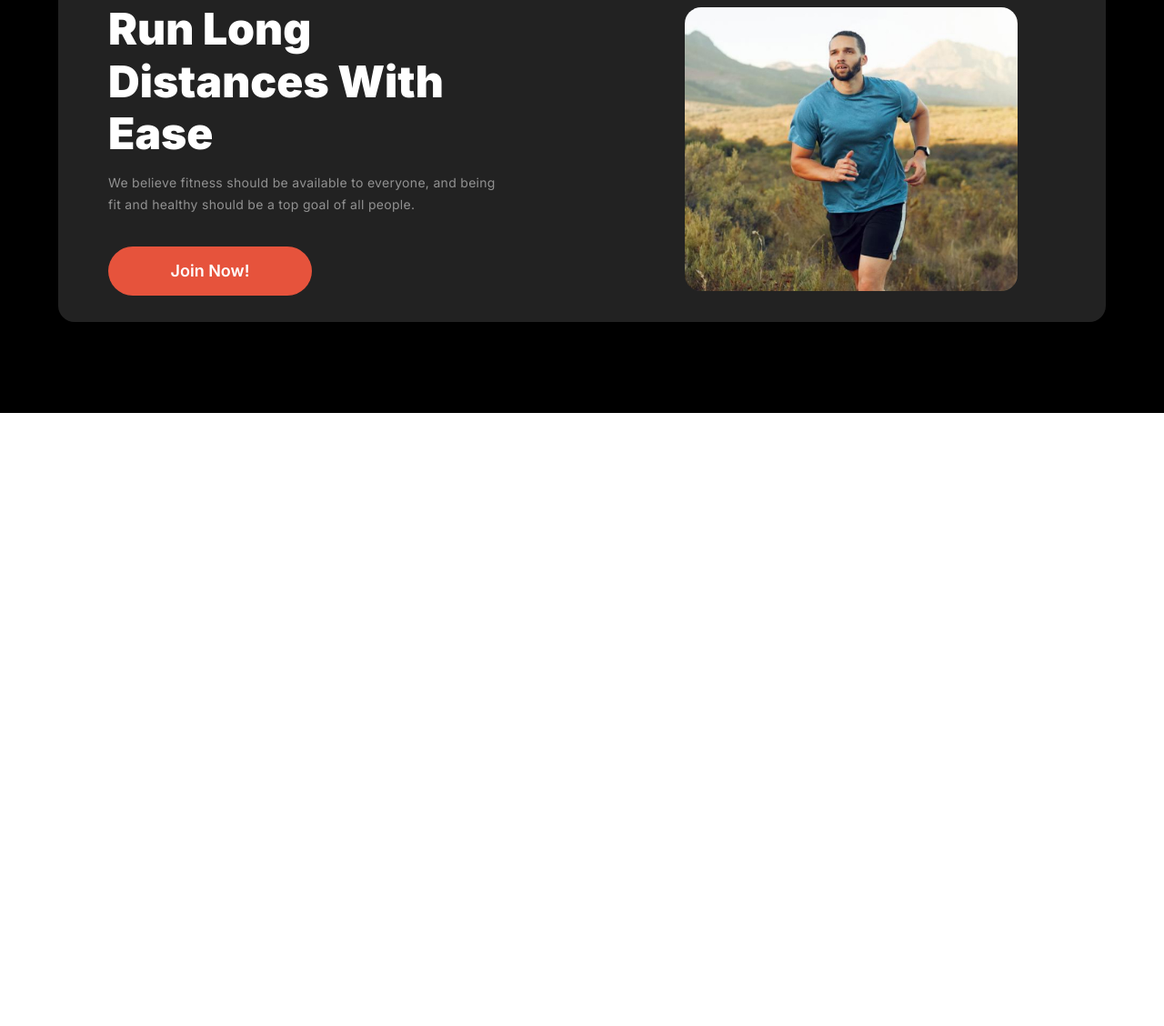
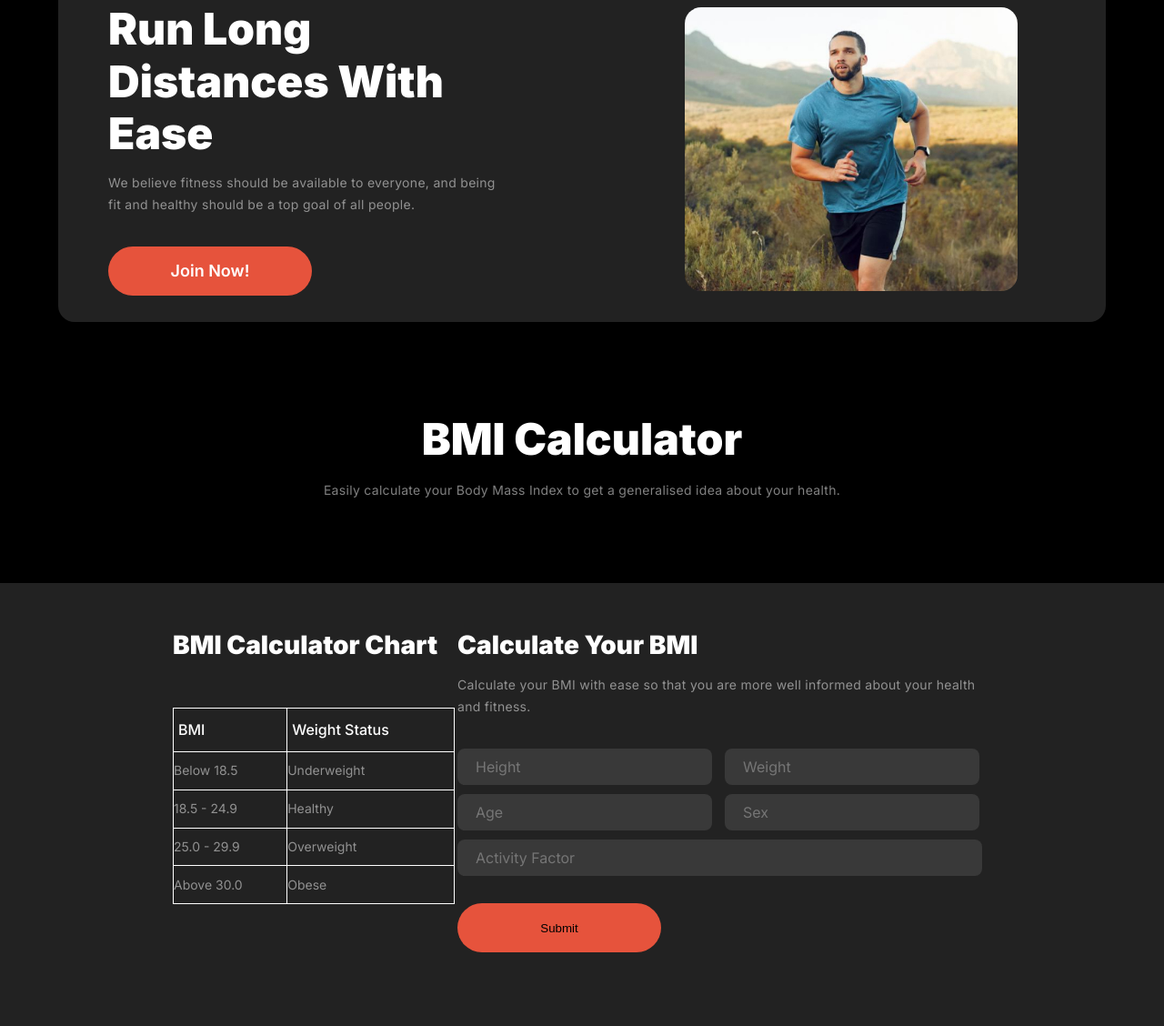
Before and after one commit to RafatH0ssain/WorkWave-Website, a plain HTML site: page index.html in a window 1280 px wide. Shown: the part 1379-2507 px from the top of the page at 91% size. Before the commit the page ends 1833 px from the top, so only its background shows below. Drawn offline with Linux system fonts and the light colour scheme; a web font is replaced by a local one.

Commit message:
added banner 4

```diff
--- a/index.html
+++ b/index.html
@@ -90,5 +90,52 @@
             </div>
         </div>
     </div>
+    <div class="banner-4">
+        <div class="banner-4-text">
+            <h5>BMI Calculator</h5>
+            <p>Easily calculate your Body Mass Index to get a generalised idea about your health.</p>
+        </div>
+        <div class="bmi-box">
+            <div class="bmi-box-left">
+                <h6>BMI Calculator Chart</h6>
+                <table>
+                    <tr>
+                        <th>BMI</th>
+                        <th>Weight Status</th>
+                    </tr>
+                    <tr>
+                        <td>Below 18.5</td>
+                        <td>Underweight</td>
+                    </tr>
+                    <tr>
+                        <td>18.5 - 24.9</td>
+                        <td>Healthy</td>
+                    </tr>
+                    <tr>
+                        <td>25.0 - 29.9</td>
+                        <td>Overweight</td>
+                    </tr>
+                    <tr>
+                        <td>Above 30.0</td>
+                        <td>Obese</td>
+                    </tr>
+                </table>
+            </div>
+            <div class="bmi-box-right">
+                <h6>Calculate Your BMI</h6>
+                <p>Calculate your BMI with ease so that you are more well informed about your health and fitness.</p>
+                <div class="bmi-form">
+                    <form action="">
+                        <input type="Height" name="" id="" placeholder="Height">
+                        <input type="Weight" name="" id="" placeholder="Weight">
+                        <input type="Age" name="" id="" placeholder="Age">
+                        <input type="Sex" name="" id="" placeholder="Sex">
+                        <input type="Activity" name="" id="" placeholder="Activity Factor">
+                        <input class="submit-button" type="submit" value="Submit">
+                    </form>
+                </div>
+            </div>
+        </div>
+    </div>
 
 </body>
--- a/style.css
+++ b/style.css
@@ -368,3 +368,155 @@ header h1 {
     height: 312px;
     border-radius: 18px;
 }
+
+/*Banner 4 CSS*/
+.banner-4 {
+    width: 100%;
+    display: block;
+    background: black;
+}
+
+.banner-4-text {
+    width: 60%;
+    align-items: center;
+    justify-content: center;
+}
+
+.banner-4-text h5 {
+    color: rgb(255, 255, 255);
+    font-family: Inter;
+    font-size: 48px;
+    font-weight: 900;
+    line-height: 120%;
+    letter-spacing: 0%;
+    text-align: center;
+    margin-bottom: 15px;
+}
+
+.banner-4-text p {
+    color: rgba(255, 255, 255, 0.5);
+    font-family: Inter;
+    font-size: 14px;
+    font-weight: 400;
+    line-height: 24px;
+    letter-spacing: 0.3px;
+    text-align: center;
+    padding-bottom: 90px;
+}
+
+.bmi-box {
+    width: 100%;
+    height: 487px;
+    background: rgb(34, 34, 34);
+    display: flex;
+    justify-content: space-between;
+}
+
+.bmi-box-left {
+    width: 443px;
+    margin-left: 190px;
+    margin-top: 52px;
+}
+
+.bmi-box-left h6 {
+    color: rgb(255, 255, 255);
+    font-family: Inter;
+    font-size: 28px;
+    font-weight: 900;
+    line-height: 120%;
+    letter-spacing: 0%;
+    text-align: left;
+    margin-bottom: 52px;
+}
+
+.bmi-box-left table {
+    width: 310px;
+    height: 216px;
+    margin-left: 0;
+}
+
+.bmi-box-left table, th, td {
+  border: 1px solid white;
+  border-collapse: collapse;
+}
+
+.bmi-box-left th {
+    padding-left: 5px;
+    color: rgb(255, 255, 255);
+    font-family: Inter;
+    font-size: 16px;
+    font-weight: 500;
+    line-height: 120%;
+    letter-spacing: 0%;
+    text-align: left;
+}
+
+.bmi-box-left tr {
+    color: rgba(255, 255, 255, 0.5);
+    font-family: Inter;
+    font-size: 14px;
+    font-weight: 400;
+    line-height: 120%;
+    letter-spacing: 0%;
+    text-align: left;
+}
+
+.bmi-box-right {
+    width: 600px;
+    margin-right: 190px;
+    margin-top: 52px;
+}
+
+.bmi-box-right h6 {
+    color: rgb(255, 255, 255);
+    font-family: Inter;
+    font-size: 28px;
+    font-weight: 900;
+    line-height: 120%;
+    letter-spacing: 0%;
+    text-align: left;
+    margin-bottom: 15px;
+}
+
+.bmi-box-right p {
+    color: rgba(255, 255, 255, 0.5);
+    font-family: Inter;
+    font-size: 14px;
+    font-weight: 400;
+    line-height: 24px;
+    letter-spacing: 0.3px;
+    text-align: left;
+    margin-bottom: 34px;
+}
+
+.bmi-box-right input[type="Height"], input[type="Age"], input[type="Sex"], input[type="Weight"], input[type="Activity"] {
+    width: 260px;
+    height: 40px;
+    border-radius: 8px;
+    background: rgba(255, 255, 255, 0.1);
+    color: rgba(255, 255, 255, 0.6);
+    font-family: Inter;
+    font-size: 16px;
+    font-weight: 400;
+    line-height: 22px;
+    letter-spacing: 0px;
+    text-align: left;
+    padding-left: 20px;
+    border-width: 0;
+    margin-right: 10px;
+    margin-bottom: 10px;
+}
+
+.bmi-box-right input[type="Activity"] {
+    width: 557px;
+}
+
+.submit-button{
+    margin-top: 20px;
+    float: left;
+    width: 224px;
+    height: 54px;
+    border-radius: 42px;
+    border-width: 0;
+    background: rgb(230, 83, 60);
+}
```
